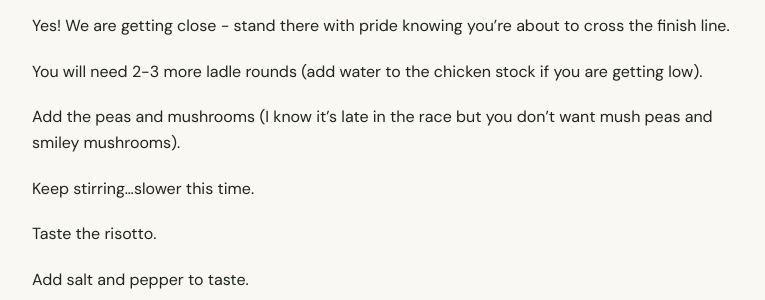
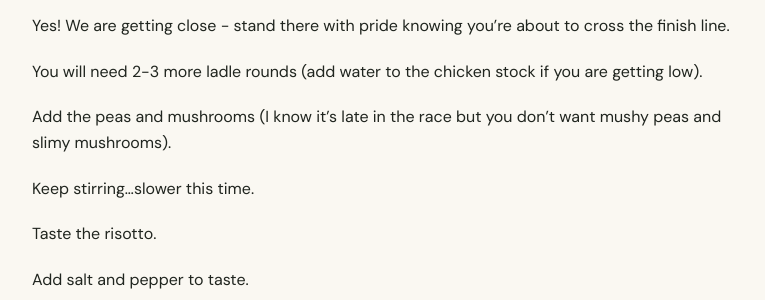
Before and after one commit to remedyappsllc/penn-mushrooms, a Jekyll site: the page built from _posts/2026-09-21-mushroom-risotto-with-peas-and-onion.md, in a window 1280 px wide and 900 px high, scrolled down 4291 px. Shown: the part 154-454 px from the top of the window, without its empty margins (248-1013 px from the left). Built offline with Jekyll 4.4.1, drawn with Linux system fonts in a browser that asks for light colours.

Commit message:
Update Blog Posts “2026-09-21-mushroom-risotto-with-peas-and-onion”

```diff
--- a/_posts/2026-09-21-mushroom-risotto-with-peas-and-onion.md
+++ b/_posts/2026-09-21-mushroom-risotto-with-peas-and-onion.md
@@ -113,7 +113,7 @@ Yes! We are getting close - stand there with pride knowing you're about to cross
 
 You will need 2-3 more ladle rounds (add water to the chicken stock if you are getting low).
 
-Add the peas and mushrooms (I know it's late in the race but you don't want mush peas and smiley mushrooms).
+Add the peas and mushrooms (I know it's late in the race but you don't want mushy peas and slimy mushrooms).
 
 Keep stirring...slower this time.
 
```
